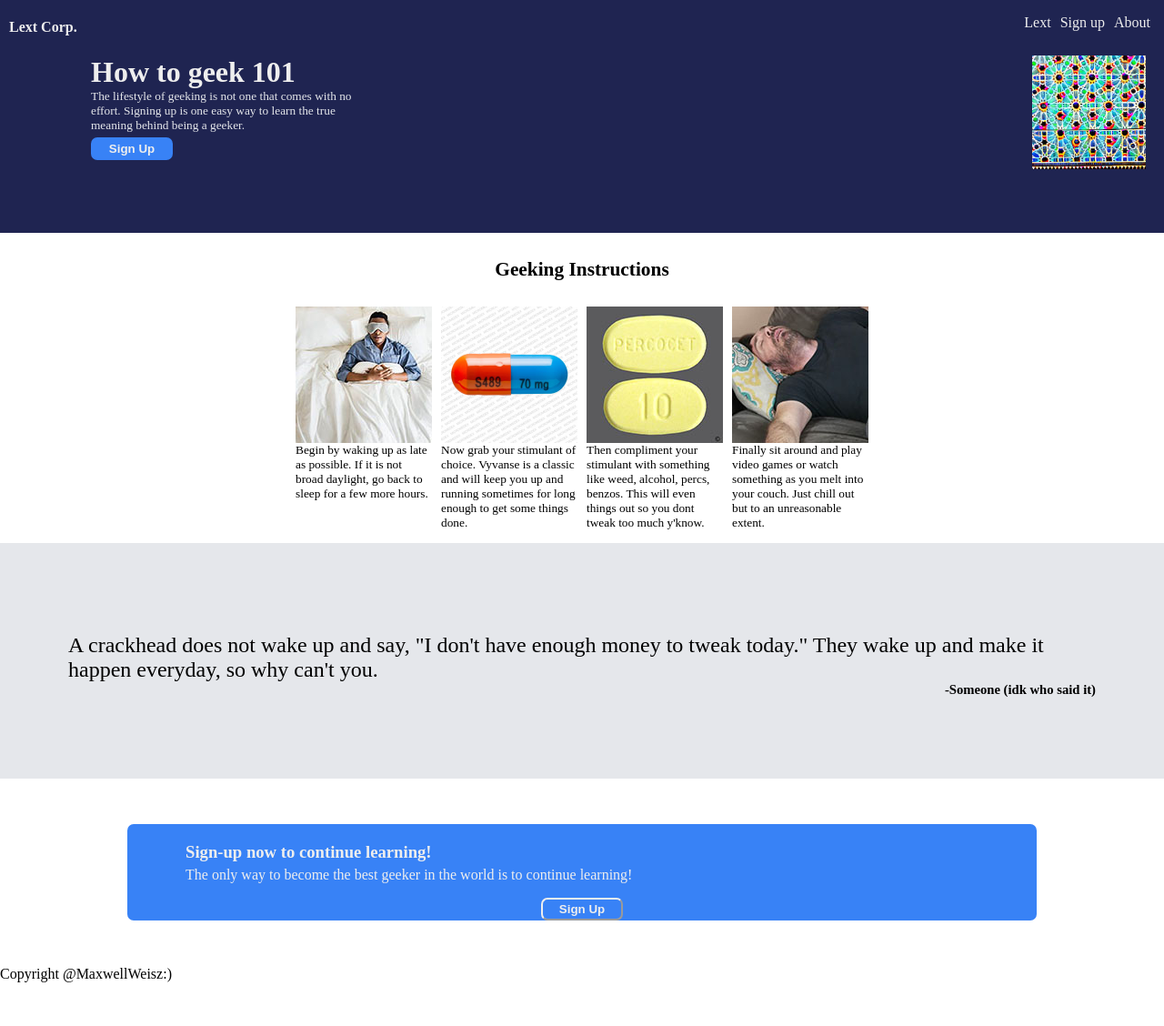
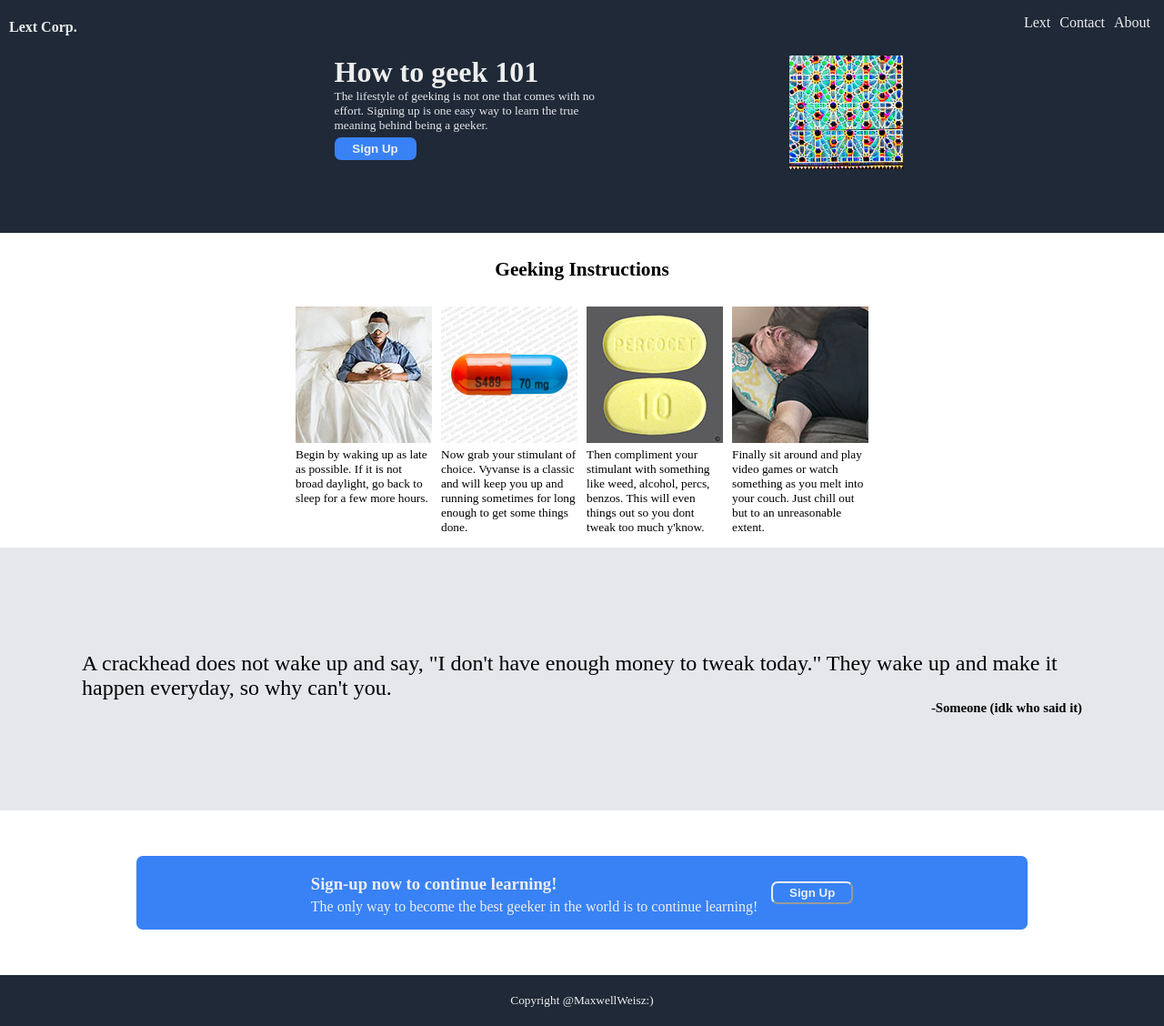
Before and after one commit to maxwe45/landing-page, a plain HTML site: page index.html in a window 1280 px wide. Shown: the whole page at 91% size. Before the commit the page ends 1080 px from the top, so only its background shows below. Drawn offline with Linux system fonts and the light colour scheme.

Commit message:
Finished enough to match the expected final outcome, with a personal touch. Not perfect but close enough and looks well-constructed enough to me!:)

```diff
--- a/index.html
+++ b/index.html
@@ -12,7 +12,7 @@
         <ul class="links">
             <li><a id="soundcloud" href="https://soundcloud.com/lextt?utm_source=clipboard&utm_medium=text&utm_campaign=social_sharing"></li>
             Lext</a>
-            <li><a id="sign-up" href="#">Sign up</a></li>
+            <li><a id="contact" href="#">Contact</a></li>
             <li><a id="about" href="#">About</a></li>
         </ul>
         </div>
@@ -57,14 +57,13 @@
             </div>
             <div class="bottom">
                 <div class="signup-desc">
+                <div class="bottom-desc">
                 <h5>Sign-up now to continue learning!</h5>
                 <p>The only way to become the best geeker in the world is to continue learning!
-                </p>
-                <div class="button-bot">
+                </p></div>
                 <button class="signup-bottom">Sign Up</button>
                 </div>
-                </div>
-                <footer>Copyright @MaxwellWeisz:)</footer>
+                <footer class="footer">Copyright @MaxwellWeisz:)</footer>
             </div>
 
     </body>
--- a/styles.css
+++ b/styles.css
@@ -4,13 +4,13 @@ body {
     justify-content: center;
     padding:0;
     margin:0;
-    flex:1;
+    flex:1 1 0;
 }
 
 .header {
     display: flex;
     flex-direction: column;
-    background-color: hsl(234,45%,22%);
+    background-color: #1F2937;
     padding-bottom: 50px;
     flex: 1 1 0;
 }
@@ -46,7 +46,7 @@ body {
     flex-direction: row;
     color:#eee;
     justify-content: center;
-    align-items: flex-start;
+    align-items: center;
 }
 
 .banner-content {
@@ -86,6 +86,7 @@ body {
     margin-left: auto;
     margin-right: 20px;
     margin-bottom: 20px;
+    margin-left:200px;
 }
 
 button {
@@ -133,7 +134,7 @@ a {
     justify-content: space-between;
     align-items: flex-start;
     gap: 10px;
-    margin-top:0px;
+    margin-top:5px;
     font-size: 10pt;
     padding-left: 0px;
 }
@@ -148,7 +149,7 @@ a {
     display: flex;
     flex-direction: column;
     justify-content: center;
-    padding: 75px;
+    padding: 90px;
     background-color: #E5E7Eb;
 }
 
@@ -174,14 +175,14 @@ a {
 
 .signup-desc {
     display: flex;
-    flex-direction: column;
+    flex-direction: row;
     justify-content: center;
     align-items: center;
     flex-wrap:wrap;
     margin-top:50px;
     margin-bottom: 50px;
-    margin-left:140px;
-    margin-right:140px;
+    margin-left:150px;
+    margin-right:150px;
     padding-left:5%;
     padding-right:5%;
     background-color: #3882F6;
@@ -215,11 +216,24 @@ a {
 .signup-bottom {
     display: flex;
     justify-content: center;
-    align-items: flex-end;
-    margin-left:auto;
+    align-items: center;
+    margin-left: 15px;
 }
 
-.button-bot {
+.bottom-desc {
     display: flex;
-    justify-content: flex-end;
+    flex-direction: column;
+    justify-content: center;
+    align-items: flex-start;
 }
+
+.footer {
+    display: flex;
+    flex-direction: row;
+    align-items: flex-end;
+    justify-content: center;
+    background-color: #1F2937;
+    color: #eee;
+    padding: 20px;
+    font-size:10pt;
+}
```
